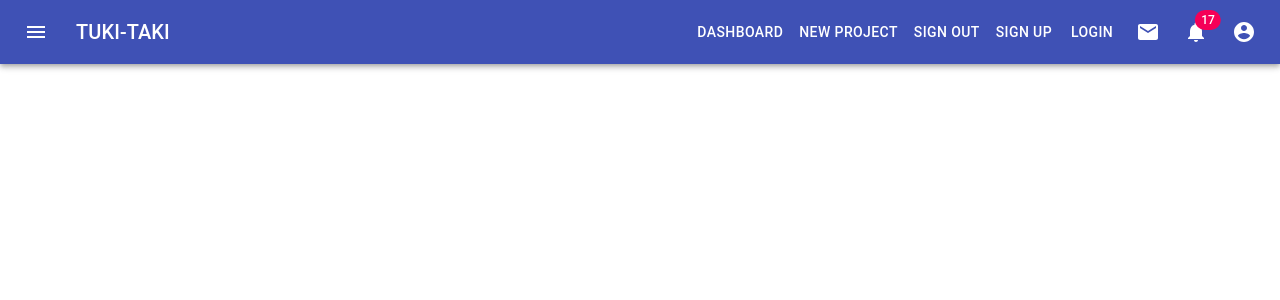
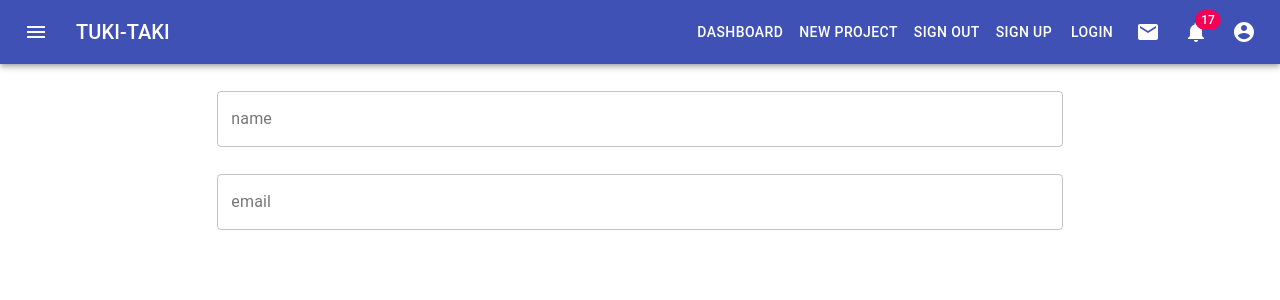
Before and after one commit to sarjis-abdullah/react-tuki-taki, a React (Create React App) app: page /signin in a window 1280 px wide. Shown: the top 300 px of the page. Built offline with nearby package versions, Linux system fonts and the light colour scheme.

Commit message:
working with text box

```diff
--- a/src/App.js
+++ b/src/App.js
@@ -3,6 +3,7 @@ import Navbar from './components/landingPage/Navbar'
 import { BrowserRouter, Switch, Route } from 'react-router-dom'
 import Dashboard from './views/dashboard'
 import Project from './views/project'
+import SignIn from './views/signin'
 function App() {
   return (
     <BrowserRouter>
@@ -12,6 +13,7 @@ function App() {
           <Route path="/dashboard" component={Dashboard}></Route>
           <Route exact path="/" component={Dashboard}></Route>
           <Route path="/project/:id" component={Project}></Route>
+          <Route path="/signin" component={SignIn}></Route>
         </Switch>
       </div>
     </BrowserRouter>
--- a/src/components/auth/SignIn.js
+++ b/src/components/auth/SignIn.js
@@ -0,0 +1,12 @@
+import React from 'react'
+import SignInTextBox from './signInTextBox'
+const SignIn = () => {
+    return (
+        <div>
+            <SignInTextBox type="name"/>
+            <SignInTextBox type="email"/>
+        </div>
+    )
+}
+
+export default SignIn
--- /dev/null
+++ b/src/components/auth/signInTextBox.js
@@ -0,0 +1,27 @@
+import React from 'react';
+import { FormControl, InputLabel, OutlinedInput, Grid } from '@material-ui/core';
+
+
+export default function StateTextFields(props) {
+    const [name, setName] = React.useState('Cat in the Hat');
+    const handleChange = (event) => {
+        setName(event.target.value);
+        console.log(name)
+    };
+    return (
+        <Grid container spacing={3} style={{ justifyContent: 'center', marginTop:10 }}>
+            <Grid item xs={8}>
+                <FormControl fullWidth variant="outlined" style={{marginTop:5}}>
+                    <InputLabel htmlFor="outlined-adornment-amount">
+                        {props.type}
+                    </InputLabel>
+                    <OutlinedInput
+                        id="outlined-adornment-amount"
+                        onChange={handleChange}
+                        labelWidth={60}
+                    />
+                </FormControl>
+            </Grid>
+        </Grid>
+    );
+}
--- a/src/components/landingPage/SignOutLinks.js
+++ b/src/components/landingPage/SignOutLinks.js
@@ -1,9 +1,14 @@
 import React from 'react'
 import { Button } from '@material-ui/core'
+import {Link as RouterLink} from 'react-router-dom'
 const SignOutLinks = () => {
     return (
         <div>
-            <Button color="inherit">Sign up</Button>
+            <Button color="inherit">
+                <RouterLink to="/signin" style={{textDecoration:'none', color:'white'}}>
+                Sign up
+                </RouterLink>
+            </Button>
             <Button color="inherit">Login</Button>
         </div>
     )
--- /dev/null
+++ b/src/views/signin.js
@@ -0,0 +1,11 @@
+import React from 'react'
+import SignIn from '../components/auth/SignIn'
+const Sign = (props) => {
+    return (
+        <div>
+            <SignIn props={props}/>
+        </div>
+    )
+}
+
+export default Sign
```
